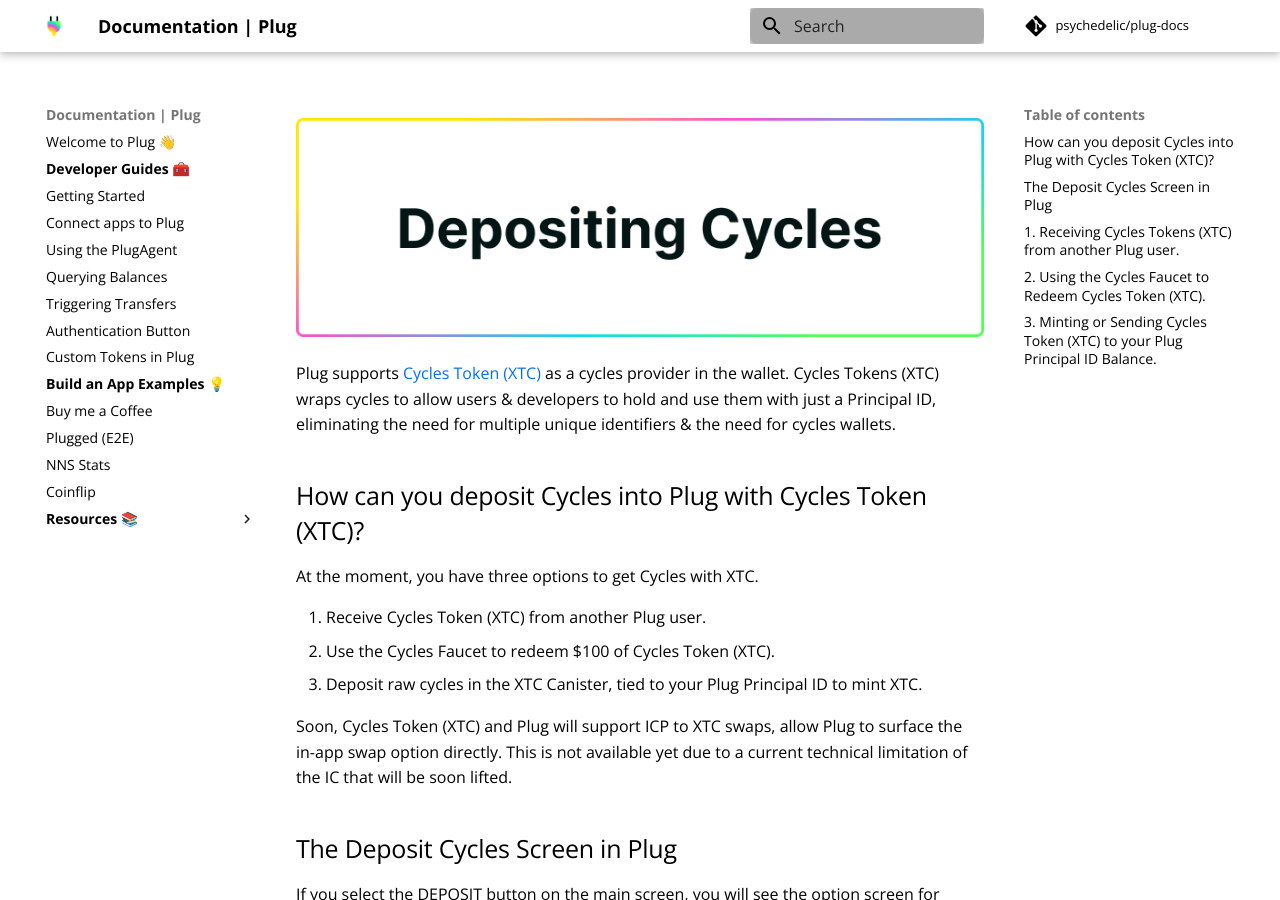
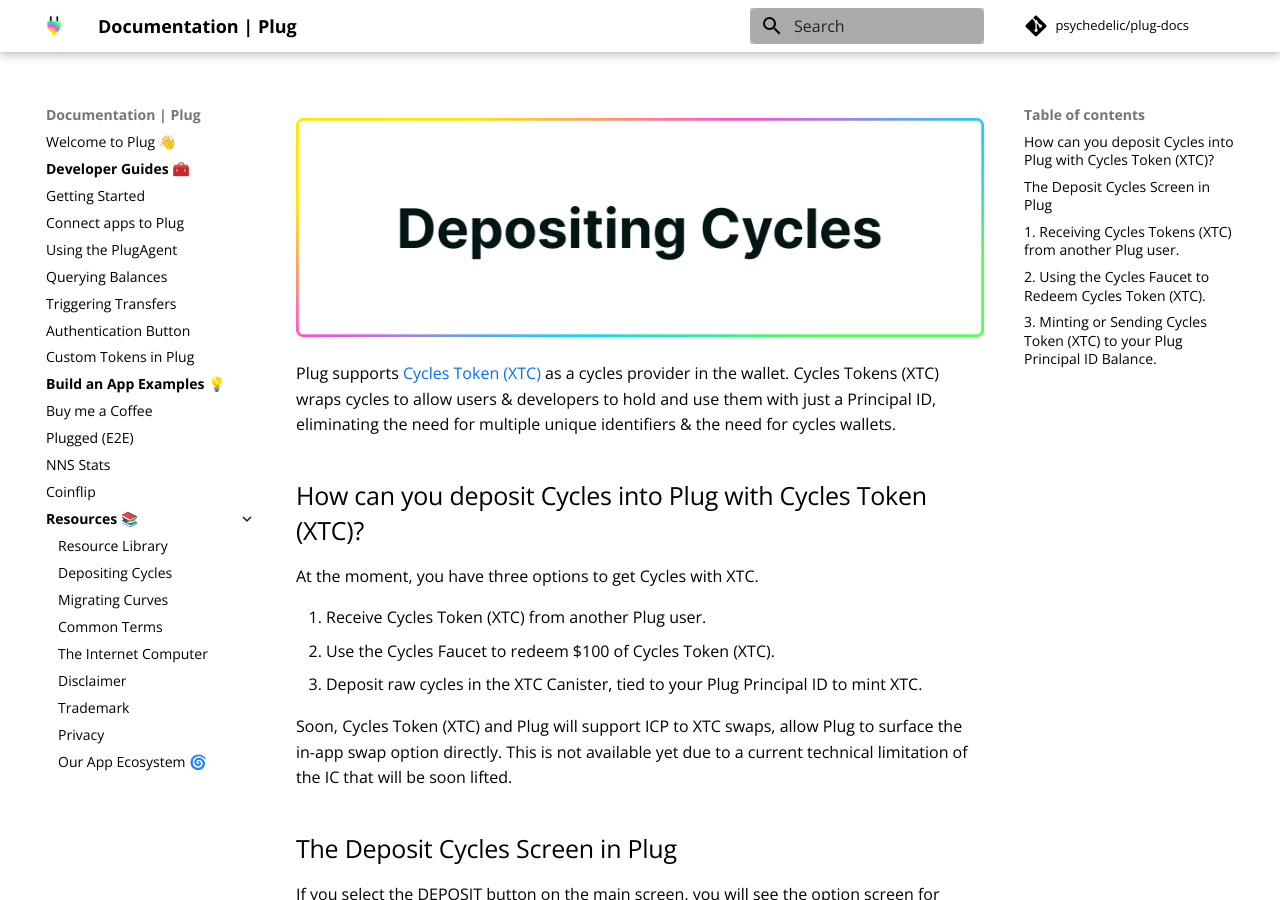
Before and after one commit to Psychedelic/plug-docs, an MkDocs documentation site: the page built from docs/resources/buying-cycles.md, in a window 1280 px wide and 900 px high. Built offline with MkDocs 1.6.1 and Material for MkDocs 9.7.7, drawn with Linux system fonts in a browser that asks for light colours; comment, search, counter and statistics services are not loaded.

Commit message:
deposit-cycles menu

```diff
--- a/mkdocs.yml
+++ b/mkdocs.yml
@@ -39,6 +39,7 @@
   - Coinflip: "https://2ji5m-raaaa-aaaah-aanoa-cai.raw.ic0.app"
   - <b>Resources</b> 📚:
     - Resource Library: resources/library.md
+    - Depositing Cycles: resources/buying-cycles.md
     - Migrating Curves: resources/migrating-curve.md
     - Common Terms: common-terms/plug-dictionary.md
     - The Internet Computer: "https://dfinity.org/faq"
```
